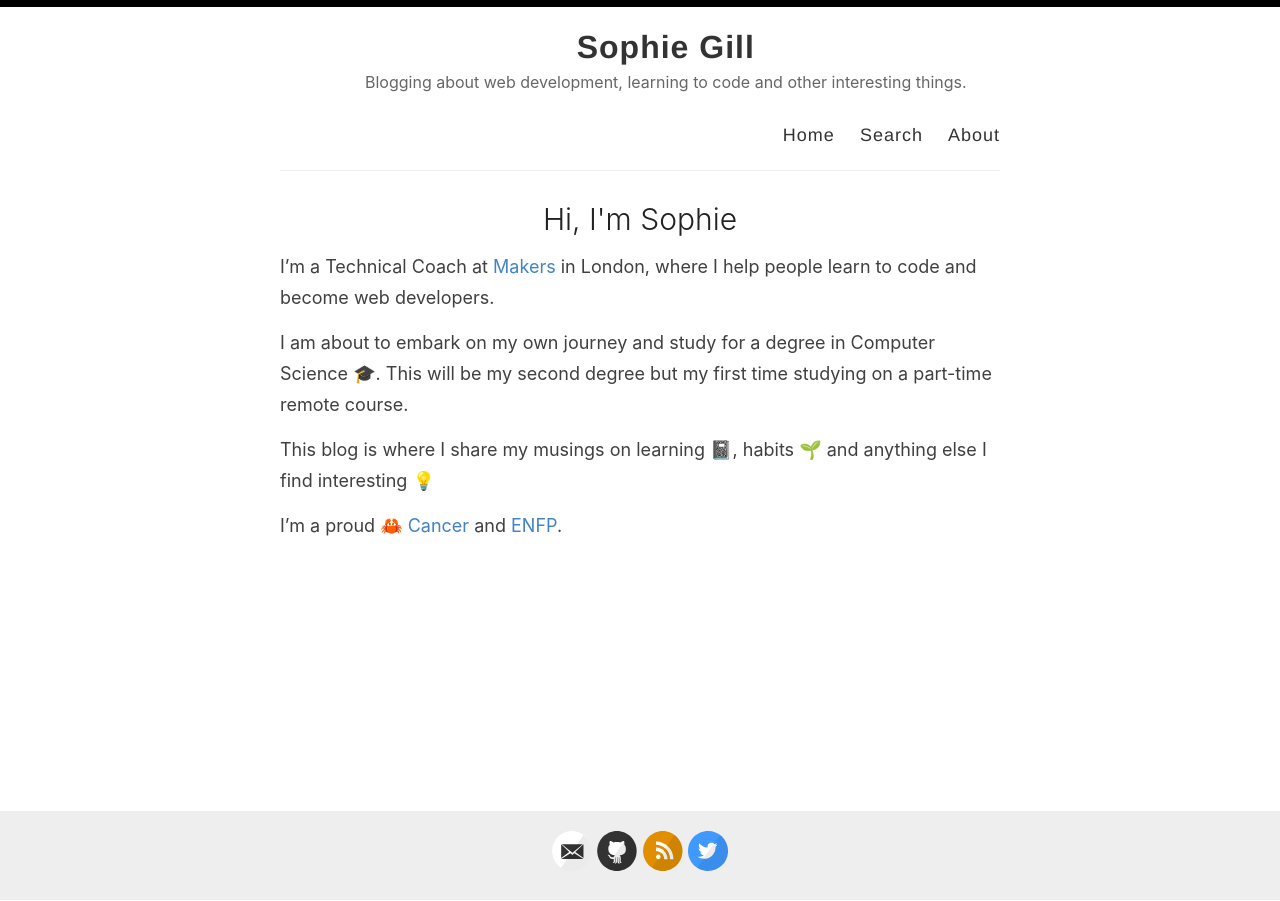
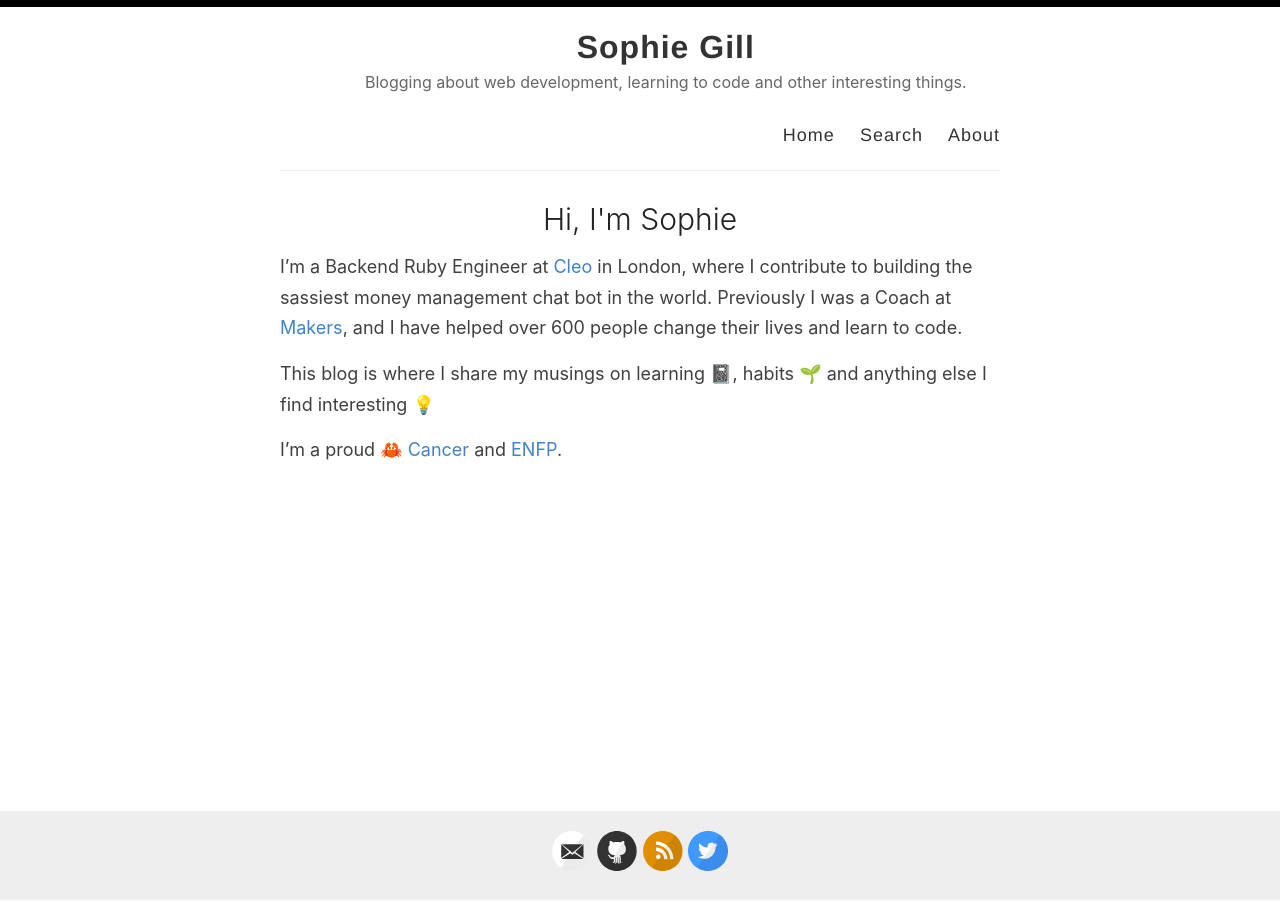
Before and after one commit to soph-g/soph-g.github.io, a Jekyll site: the page built from _pages/about.md, in a window 1280 px wide. Built offline with Jekyll 4.4.1, drawn with Linux system fonts in a browser that asks for light colours.

Commit message:
:memo: updated ABOUT bio

```diff
--- a/_pages/about.md
+++ b/_pages/about.md
@@ -4,9 +4,7 @@ title: "Hi, I'm Sophie"
 permalink: /about/
 ---
 
-I'm a Technical Coach at [Makers](http://makers.tech){:target="_blank"} in London, where I help people learn to code and become web developers.
-
-I am about to embark on my own journey and study for a degree in Computer Science 🎓. This will be my second degree but my first time studying on a part-time remote course.
+I'm a Backend Ruby Engineer at [Cleo](http://meetcleo.com){:target="_blank"} in London, where I contribute to building the sassiest money management chat bot in the world. Previously I was a Coach at [Makers](http://makers.tech){:target="_blank"}, and I have helped over 600 people change their lives and learn to code.
 
 This blog is where I share my musings on learning 📓, habits 🌱 and anything else I find interesting 💡
 
```
